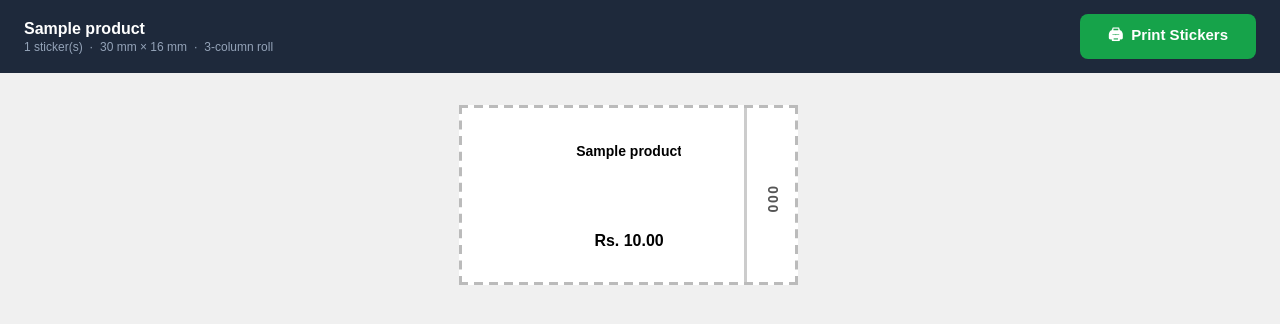
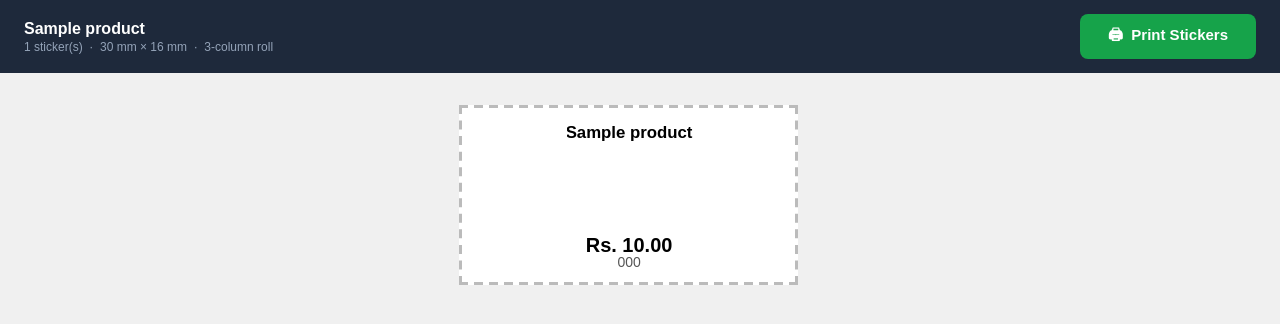
Before and after one commit to nadeeshanchathuranga/lvrsheaven, a Laravel app: page /barcode-sticker/1 in a window 1280 px wide. Shown: the top 324 px of the page. Run offline with Laravel 10, Linux system fonts and the light colour scheme; a user stored in the database is signed in; data comes from the database, SQL or seed files in the repository; tables that the repository leaves empty hold one stand-in row (values such as "Sample post"); some libraries are stand-ins or nearby versions.

Commit message:
refactor sticker layout to streamline structure and improve alignment

```diff
--- a/resources/views/barcode-sticker.blade.php
+++ b/resources/views/barcode-sticker.blade.php
@@ -82,12 +82,11 @@
       width:  30mm;
       height: 16mm;
       overflow: hidden;
-      position: relative;
       display: flex;
       flex-direction: column;
       align-items: center;
       justify-content: center;
-      border: 0.3mm dashed #bbb; /* cut-guide on screen */
+      border: 0.3mm dashed #bbb;
       background: #fff;
     }
 
@@ -99,74 +98,33 @@
       }
     }
 
-    /* ─── Main content area – always full width, supplier strip overlays on top ─── */
-    .sticker-main {
-      width: 100%;
-      display: flex;
-      flex-direction: column;
-      align-items: center;
-      justify-content: center;
-      padding: 0.3mm 0.6mm;
-    }
-
     .sticker-name {
-      font-size: 3.5pt;
+      font-size: 4.2pt;
       font-weight: 700;
       color: #000;
       text-align: center;
-      line-height: 1.1;
+      line-height: 1.2;
       white-space: nowrap;
       overflow: hidden;
       text-overflow: ellipsis;
-      max-width: 27mm;
-      margin-bottom: 0.2mm;
+      max-width: 28mm;
     }
 
     .sticker svg {
       display: block;
-      width:  27mm;
-      height: 6mm;
+      width: 28mm;
+      height: 8mm;
     }
 
     .sticker-price {
-      font-size: 4pt;
+      font-size: 5pt;
       font-weight: 800;
       color: #000;
-      margin-top: 0.2mm;
     }
 
-    .sticker-code {
-      font-size: 3pt;
+    .sticker-supplier {
+      font-size: 3.5pt;
       color: #555;
-      margin-top: 0.1mm;
-      letter-spacing: 0.3pt;
-    }
-
-    /* ─── Right supplier code strip (absolute overlay, does not affect content layout) ─── */
-    .sticker-supplier {
-      position: absolute;
-      right: 0;
-      top: 0;
-      height: 16mm;
-      width: 4.5mm;
-      display: flex;
-      align-items: center;
-      justify-content: center;
-      writing-mode: vertical-lr;
-      font-size: 3.5pt;
-      font-weight: 600;
-      color: #555;
-      letter-spacing: 0.4pt;
-      border-left: 0.2mm solid #ccc;
-      overflow: hidden;
-      white-space: nowrap;
-      background: #fff;
-    }
-
-    @media print {
-      .sticker-supplier {
-        /* border already set above */
-      }
     }
   </style>
 </head>
@@ -201,15 +159,11 @@
   <div class="sheet-wrap">
     <div class="sticker-grid">
       @for ($i = 0; $i < $qty; $i++)
-      <div class="sticker {{ $supplierCode ? 'has-supplier' : '' }}">
-        <div class="sticker-main">
-          <div class="sticker-name" title="{{ $name }}">{{ $name }}</div>
-          <svg id="bc-{{ $i }}" data-barcode="{{ $barcode }}"></svg>
-          <div class="sticker-price">Rs. {{ $price }}</div>
-        </div>
-        @if($supplierCode)
-        <div class="sticker-supplier">{{ $supplierCode }}</div>
-        @endif
+      <div class="sticker">
+        <div class="sticker-name" title="{{ $name }}">{{ $name }}</div>
+        <svg id="bc-{{ $i }}" data-barcode="{{ $barcode }}"></svg>
+        <div class="sticker-price">Rs. {{ $price }}</div>
+        @if($supplierCode)<div class="sticker-supplier">{{ $supplierCode }}</div>@endif
       </div>
       @endfor
     </div>
```
Also changed, not shown: resources/views/barcode-sticker-bulk.blade.php (+9 -48 lines), resources/views/grn-barcodes.blade.php (+8 -54 lines).
